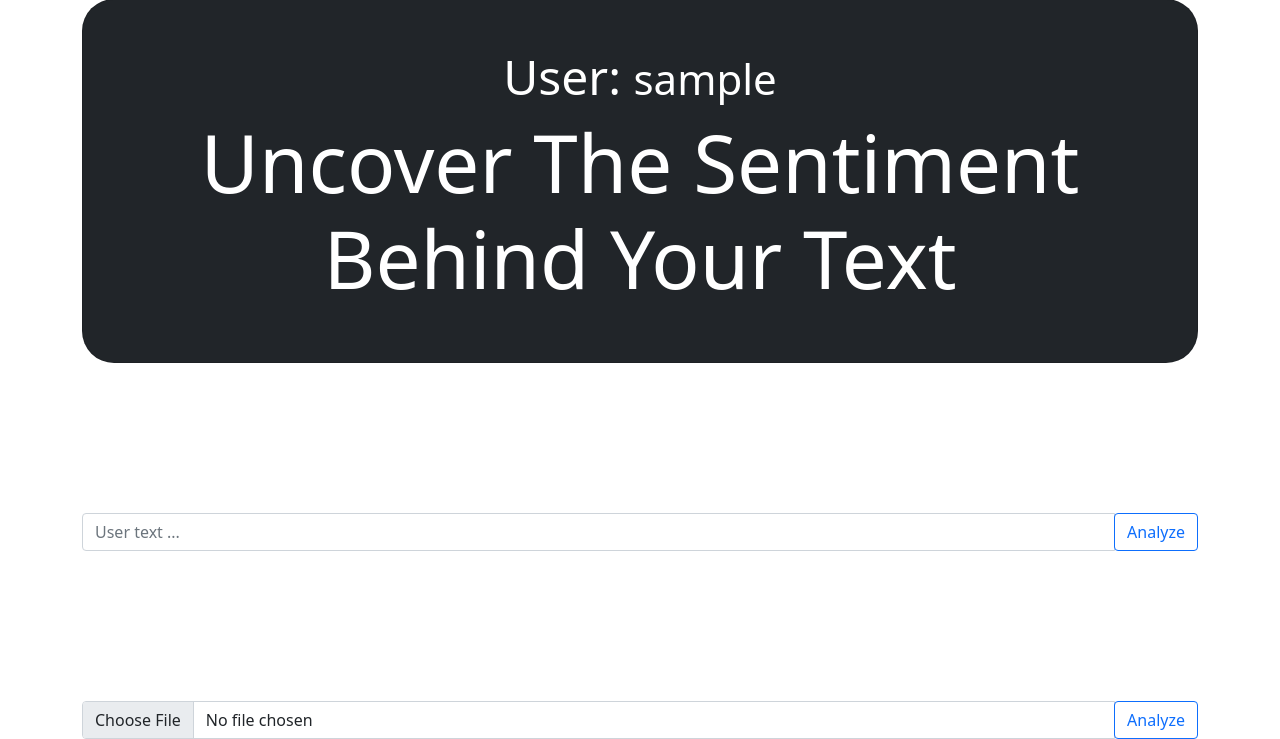
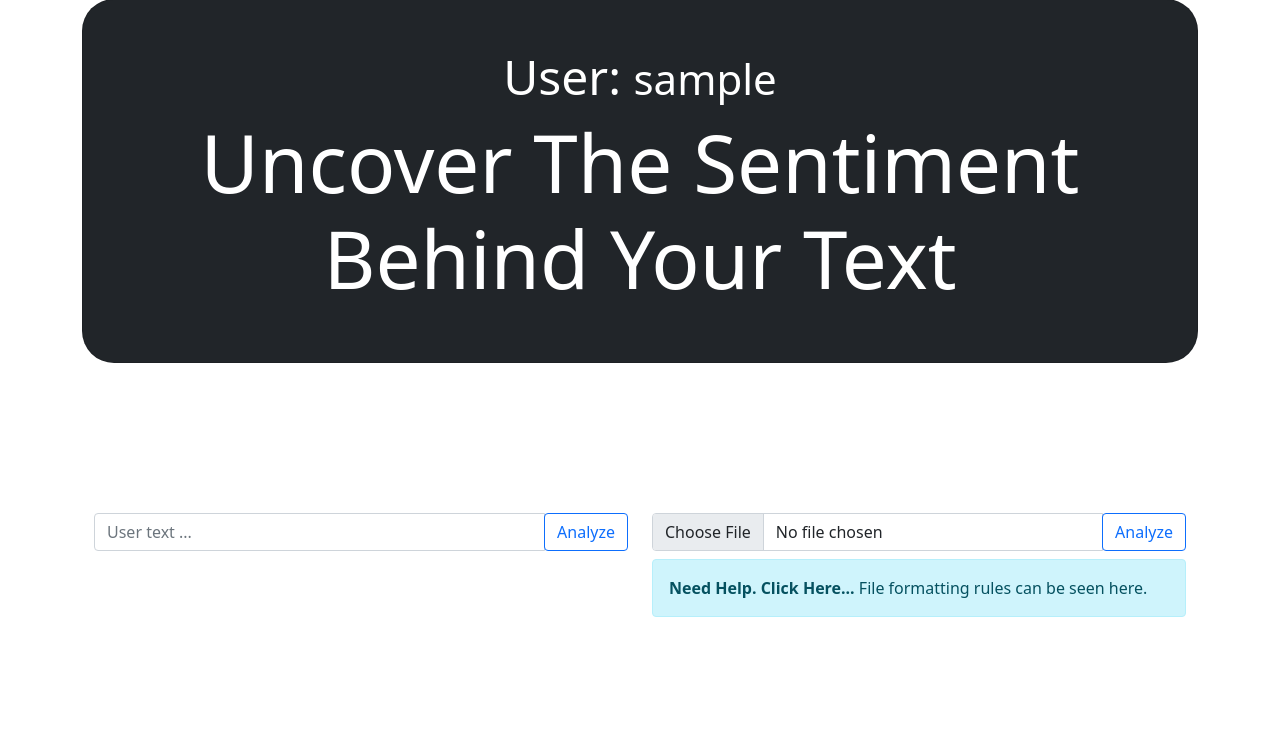
Before and after one commit to Nickafic/SentimentAnalysis, a Flask app: page / in a window 1280 px wide. Shown: the part 105-844 px from the top of the page. After the commit the page ends 722 px from the top, so only its background shows below. Run offline with Flask 3, Linux system fonts and the light colour scheme; the visitor is signed in with stand-in values (Sample User, id 1); some libraries are stand-ins or nearby versions.

Commit message:
Parse Rules are shared with user

```diff
--- a/SentimentAnalysis/templates/htmlheader.html
+++ b/SentimentAnalysis/templates/htmlheader.html
@@ -32,7 +32,8 @@
       {% block content %}
       {% endblock %}
     </div>
-
+    <script src="https://code.jquery.com/jquery-3.5.1.slim.min.js"></script>
     <script src="https://cdn.jsdelivr.net/npm/bootstrap@5.0.2/dist/js/bootstrap.bundle.min.js" integrity="sha384-MrcW6ZMFYlzcLA8Nl+NtUVF0sA7MsXsP1UyJoMp4YLEuNSfAP+JcXn/tWtIaxVXM" crossorigin="anonymous"></script>
+    <script src="https://stackpath.bootstrapcdn.com/bootstrap/4.5.2/js/bootstrap.min.js"></script>
   </body>
 </html>
--- a/SentimentAnalysis/templates/main.html
+++ b/SentimentAnalysis/templates/main.html
@@ -28,7 +28,10 @@ Sentimental Analysis Home Page
         </div>
     </div>
 
-    <form method="POST" action="/analyzeText">
+    <div class="container mt-0">
+        <div class="row">
+            <!--Columns Two-->
+            <form class="col-md-6" method="POST" action="/analyzeText">
                 <div class="input-group">
                     <input type="text" class="form-control" placeholder="User text ..." aria-label="Recipient's username" aria-describedby="basic-addon2" name="text" value="{{ input_text }}" required>
                     <div class="input-group-append">
@@ -37,19 +40,51 @@ Sentimental Analysis Home Page
                 </div>
             </form>
 
-    <form action="/analyzeFile" method="post" enctype="multipart/form-data" >
+
+            <!--Columns Two-->
+            <form class="col-md-6" action="/analyzeFile" method="post" enctype="multipart/form-data">
+
                 <div class="input-group">
                     <input class="form-control" id="formFileLg" type="file" name="inputFile">
                     <div class="input-group-append">
                         <button class="btn btn-outline-primary" type="submit"> Analyze </button>
                     </div>
                 </div>
+
+                <div class="alert alert-info mt-2" role="alert" data-toggle="collapse" data-target="#fileUploadInfo">
+                    <strong>Need Help. Click Here...</strong> File formatting rules can be seen here.
+                </div>
+                <div id="fileUploadInfo" class="collapse">
+                    <div class="alert alert-secondary">
+                        Any file input must match the following pattern and only one entry per line.<br/>
+                        --- Identifier,"Query Input" --- <br/>
+                        *Identifier - Can be a number or text but should be limited to a string with no whitespace. <br/>
+                        *Query Input - Should be surrounded with quotes to keep the message together. <br/>
+                    </div>
+                </div>
+
             </form>
+
+        </div>
+    </div>
 
 
     {% if sentiment %}
         <br>
-        <p class="sentiment-txt">Sentiment: {{sentiment}} </p>
+        <div class="container mt-5">
+            <div class="alert alert-success" role="alert">
+                <strong>Success:</strong> The operation was completed successfully. <br/> Sentiment: {{sentiment}}
+            </div>
+        </div>
+    {% endif %}
+
+    {% if ERRORMESSAGE %}
+        <br>
+        <div class="container mt-5">
+            <div class="alert alert-danger" role="alert">
+                <strong>Error: {{ERRORMESSAGE}}</strong>. Something went wrong. Please try again.
+            </div>
+        </div>
     {% endif %}
 
 {% endblock %}
--- a/SentimentAnalysis/views.py
+++ b/SentimentAnalysis/views.py
@@ -99,34 +99,38 @@ def analyzeFile():
     try:
         #ERROR Checks
         if 'inputFile' not in request.files:
-            return render_template('main.html', USERNAME=session["username"], sentiment="File Failed To Upload")
+            return render_template('main.html', USERNAME=session["username"], ERRORMESSAGE="File Failed To Upload")
         activeFile = request.files['inputFile']
         activeFileName = secure_filename(activeFile.filename)
         #EXISTENCE CHECK
         if activeFileName == '':
-            return render_template('main.html', USERNAME=session["username"], sentiment="File Has No Name")
+            return render_template('main.html', USERNAME=session["username"], ERRORMESSAGE="File Has No Name")
         #EXTENSION CHECK
         fileExtention = activeFileName.rsplit('.', 1)[1].lower()
         if( not ( ('.' in activeFileName) and (fileExtention in VALID_EXTENSIONS) ) ):
-            return render_template('main.html', USERNAME=session["username"], sentiment="File Extension is not allowed")
+            return render_template('main.html', USERNAME=session["username"], ERRORMESSAGE="File Extension is not allowed")
 
         fileContent = activeFile.read().decode('utf-8')
         if(fileExtention == 'txt'):
             print(fileContent)
             #txt parse
-            return render_template('main.html', USERNAME=session["username"], sentiment="File Extension is txt")
+
+
+            ##Unfinished
+            return render_template('main.html', USERNAME=session["username"], ERRORMESSAGE="File Extension is txt")
         elif (fileExtention == 'csv'):
             csvRecords = []
             for row in csv.reader(io.StringIO(fileContent)):
                 csvRecords.append(row)
-
             print(csvRecords)
             #csv parse
-            return render_template('main.html', USERNAME=session["username"], sentiment="File Extension is csv")
+
+            ##Unfinished
+            return render_template('main.html', USERNAME=session["username"], ERRORMESSAGE="File Extension is csv")
 
         ##FAILED STATE SHOULD BE UNREACHABLE
-        return render_template('main.html', USERNAME=session["username"], sentiment="File UPLOADED file type not valid. Unknow Error Occurred")
+        return render_template('main.html', USERNAME=session["username"], ERRORMESSAGE="File UPLOADED file type not valid. Unknow Error Occurred")
     except RequestEntityTooLarge:
         #abort(413, 'File size exceeds the allowed limit')
         #MAX FILE SIZE CHECK
-        return render_template('main.html', USERNAME=session["username"], sentiment="File size exceeds the allowed limit")
+        return render_template('main.html', USERNAME=session["username"], ERRORMESSAGE="File size exceeds the allowed limit")
```
Lines whose indentation alone changed are shown as unchanged.
